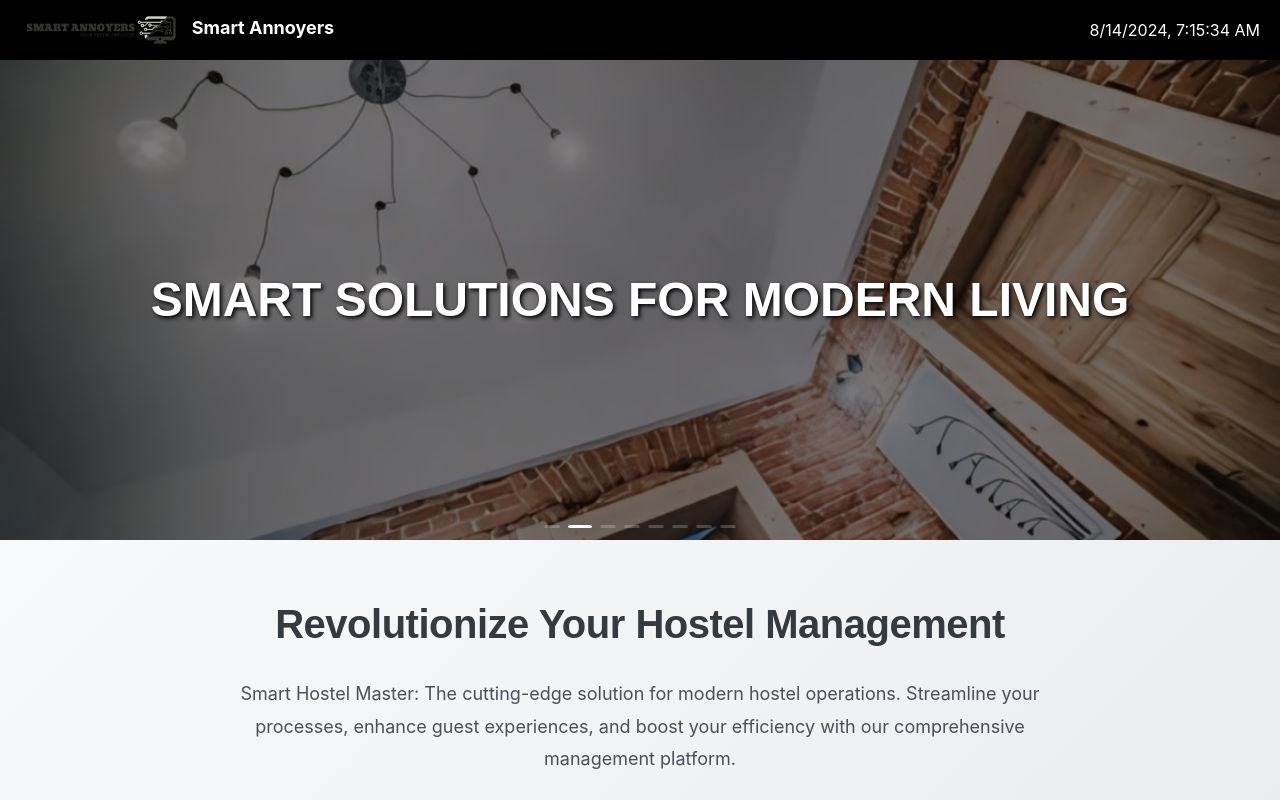
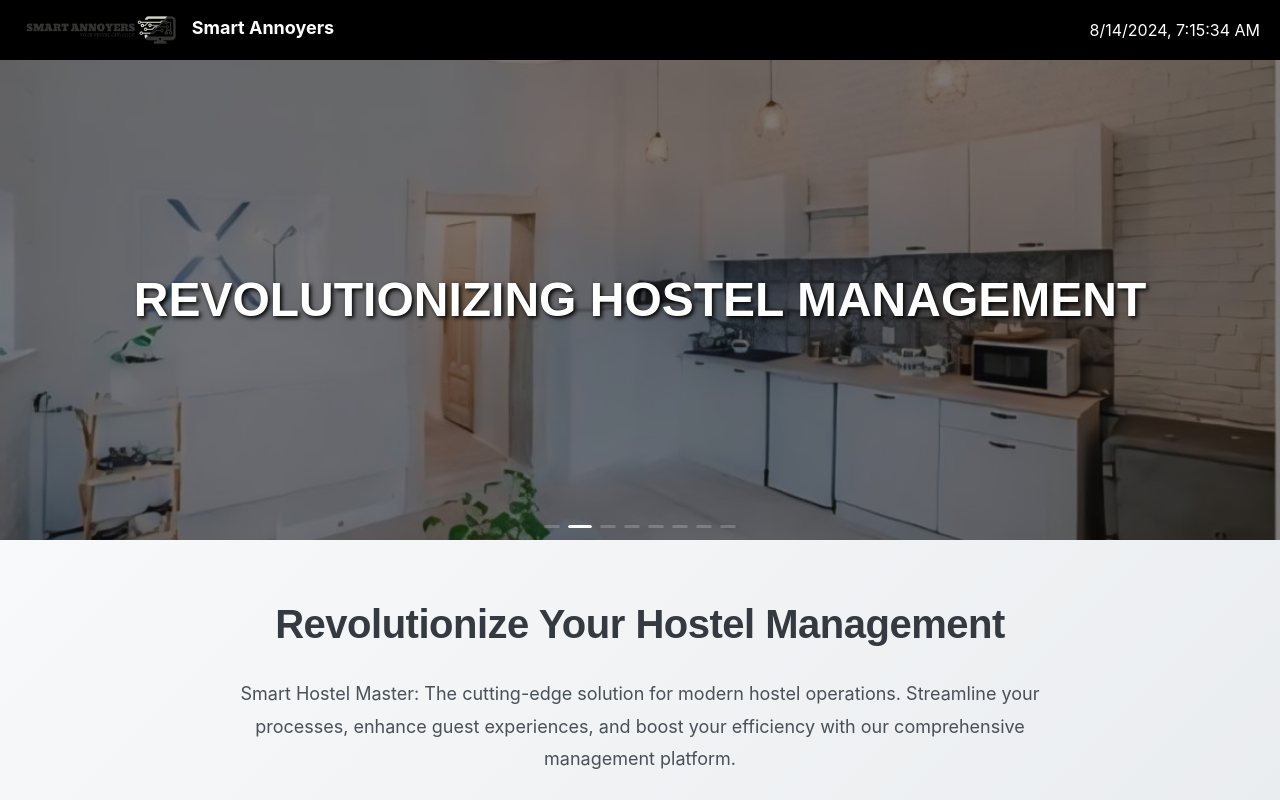
Before and after one commit to Project-Bujz1/Hotel-Management-app, a React (Vite) app: page /home in a window 1280 px wide. Shown: the top 800 px of the page. Built offline with nearby package versions, Linux system fonts and the light colour scheme; no server answers.

Commit message:
removed some images in carrousel

```diff
--- a/src/Components/About.jsx
+++ b/src/Components/About.jsx
@@ -12,14 +12,13 @@ import {
   TeamOutlined,
   SettingOutlined
 } from '@ant-design/icons';
-import viewPoint from '../assets/viewPoint.jpg';
-import arealView from '../assets/arealView.jpg';
 import view1 from '../assets/view-1.jpg';
 import view2 from '../assets/view-2.jpg';
 import view3 from '../assets/view-3.jpg';
 import view4 from '../assets/view-4.jpg';
 import view5 from '../assets/view-5.jpg';
 import view6 from '../assets/view-6.jpg';
+import view7 from '../assets/logo-png.png';
 import AppFooter from './AppFooter';
 import { useNavigate } from 'react-router-dom';
 
@@ -27,14 +26,14 @@ const { Title, Paragraph } = Typography;
 const { Footer } = Layout;
 
 const carouselItems = [
+  { image: view7 },
   { text: "Revolutionizing Hostel Management", image: view1 },
   { text: "Smart Solutions for Modern Living", image: view2 },
   { text: "Smart Hostel Master - Your Digital Concierge", image: view3 },
   { text: "Effortless Room Management", image: view4 },
   { text: "Seamless Tenant Experiences", image: view5 },
   { text: "Data-Driven Decision Making", image: view6 },
-  { text: "Instant Issue Resolution", image: viewPoint },
-  { text: "Automated Financial Management", image: arealView },
+  { image: view7 },
 ];
 
 const Typewriter = ({ text }) => {
```
